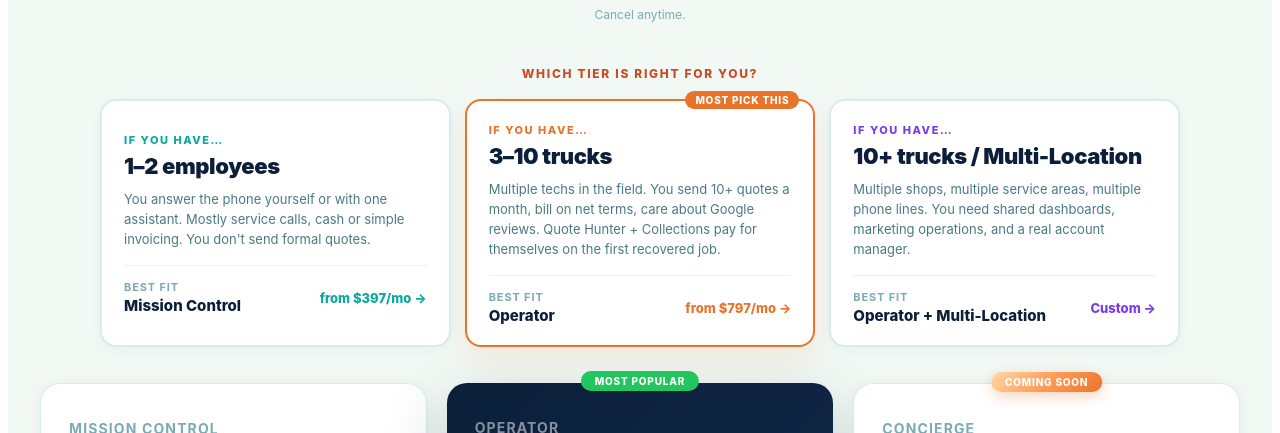
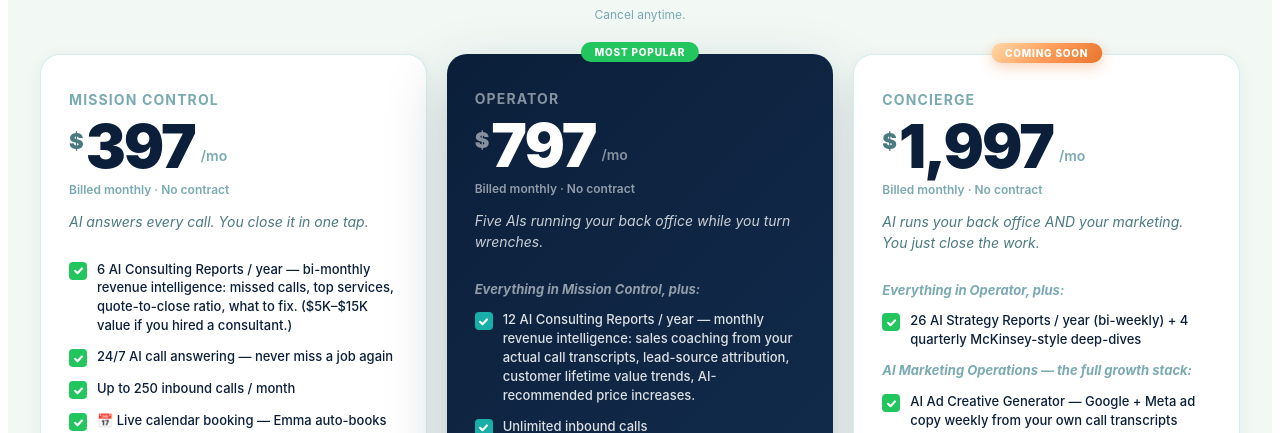
Before and after one commit to petermcshane0512-design/ringoco, a Next.js app: page /pricing in a window 1280 px wide. Shown: the part 514-947 px from the top of the page. Built offline with nearby package versions, Linux system fonts and the light colour scheme; no server answers.

Commit message:
Pricing: remove 'Which tier is right for you?' decision matrix

```diff
--- a/src/app/pricing/page.tsx
+++ b/src/app/pricing/page.tsx
@@ -207,89 +207,6 @@ export default function PricingPage() {
         </div>
         <p style={{ fontSize: 12, color: '#7AAAB2', margin: 0 }}>{isAnnual ? '12 months for the price of 10. Billed once.' : 'Cancel anytime.'}</p>
 
-      </section>
-
-      {/* "Which tier is right for me?" decision matrix — kills decision paralysis
-          by pre-qualifying the buyer into their ICP before they scan feature lists. */}
-      <section style={{ padding: '0 24px 36px' }}>
-        <div style={{ maxWidth: 1080, margin: '0 auto' }}>
-          <p style={{ textAlign: 'center', fontSize: 12, fontWeight: 800, color: '#C84B26', letterSpacing: '0.14em', textTransform: 'uppercase', marginBottom: 18 }}>Which tier is right for you?</p>
-          <div style={{ display: 'grid', gridTemplateColumns: 'repeat(auto-fit, minmax(280px, 1fr))', gap: 14 }}>
-            {[
-              {
-                heading: '1–2 employees',
-                detail: 'You answer the phone yourself or with one assistant. Mostly service calls, cash or simple invoicing. You don\'t send formal quotes.',
-                tier: 'receptionist' as Tier,
-                pickLabel: 'Mission Control',
-                price: 397,
-                accent: '#0AA89F',
-                accentSoft: 'rgba(10,168,159,0.10)',
-              },
-              {
-                heading: '3–10 trucks',
-                detail: 'Multiple techs in the field. You send 10+ quotes a month, bill on net terms, care about Google reviews. Quote Hunter + Collections pay for themselves on the first recovered job.',
-                tier: 'officemgr' as Tier,
-                pickLabel: 'Operator',
-                price: 797,
-                accent: '#E8742B',
-                accentSoft: 'rgba(232,116,43,0.12)',
-                popular: true,
-              },
-              {
-                heading: '10+ trucks / Multi-Location',
-                detail: 'Multiple shops, multiple service areas, multiple phone lines. You need shared dashboards, marketing operations, and a real account manager.',
-                tier: 'concierge' as Tier,
-                pickLabel: 'Operator + Multi-Location',
-                price: null,
-                accent: '#7C3AED',
-                accentSoft: 'rgba(124,58,237,0.10)',
-              },
-            ].map((card) => (
-              <button
-                key={card.tier}
-                onClick={() => document.getElementById(`plan-${card.tier}`)?.scrollIntoView({ behavior: 'smooth', block: 'center' })}
-                style={{
-                  textAlign: 'left',
-                  background: '#fff',
-                  border: `2px solid ${card.popular ? card.accent : 'rgba(10,168,159,0.18)'}`,
-                  borderRadius: 16,
-                  padding: '22px 22px 20px',
-                  cursor: 'pointer',
-                  fontFamily: 'inherit',
-                  transition: 'all 0.22s ease',
-                  position: 'relative',
-                  boxShadow: card.popular ? `0 12px 30px ${card.accentSoft}` : '0 2px 12px rgba(7,27,58,0.05)',
-                }}
-                onMouseEnter={(e) => { e.currentTarget.style.transform = 'translateY(-3px)'; e.currentTarget.style.boxShadow = `0 16px 36px ${card.accentSoft}` }}
-                onMouseLeave={(e) => { e.currentTarget.style.transform = 'translateY(0)'; e.currentTarget.style.boxShadow = card.popular ? `0 12px 30px ${card.accentSoft}` : '0 2px 12px rgba(7,27,58,0.05)' }}
-              >
-                {card.popular && (
-                  <div style={{ position: 'absolute', top: -10, right: 14, background: card.accent, color: '#fff', fontSize: 10, fontWeight: 800, padding: '3px 10px', borderRadius: 999, letterSpacing: '0.08em', textTransform: 'uppercase' }}>
-                    Most pick this
-                  </div>
-                )}
-                <div style={{ fontSize: 11, fontWeight: 800, color: card.accent, letterSpacing: '0.14em', textTransform: 'uppercase', marginBottom: 6 }}>
-                  If you have…
-                </div>
-                <div style={{ fontSize: 22, fontWeight: 900, color: '#0B1F3A', letterSpacing: '-0.4px', marginBottom: 10 }}>
-                  {card.heading}
-                </div>
-                <div style={{ fontSize: 13, color: '#4A7A80', lineHeight: 1.55, marginBottom: 16 }}>
-                  {card.detail}
-                </div>
-                <div style={{ paddingTop: 14, borderTop: `1px solid ${card.accentSoft}`, display: 'flex', alignItems: 'center', justifyContent: 'space-between' }}>
-                  <div>
-                    <div style={{ fontSize: 11, fontWeight: 700, color: '#7AAAB2', textTransform: 'uppercase', letterSpacing: '0.08em', marginBottom: 2 }}>Best fit</div>
-                    <div style={{ fontSize: 15, fontWeight: 800, color: '#0B1F3A' }}>{card.pickLabel}</div>
-                  </div>
-                  <div style={{ fontSize: 13, fontWeight: 800, color: card.accent }}>
-                    {card.price ? `from $${card.price}/mo` : 'Custom'} →
-                  </div>
-                </div>
-              </button>
-            ))}
-          </div>
-        </div>
       </section>
 
       <section style={{ padding: '0 24px 32px' }}>
```
